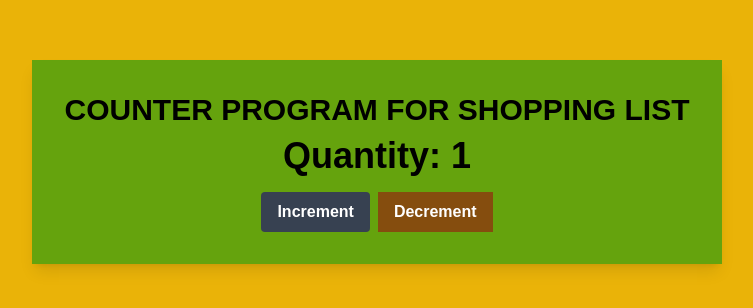
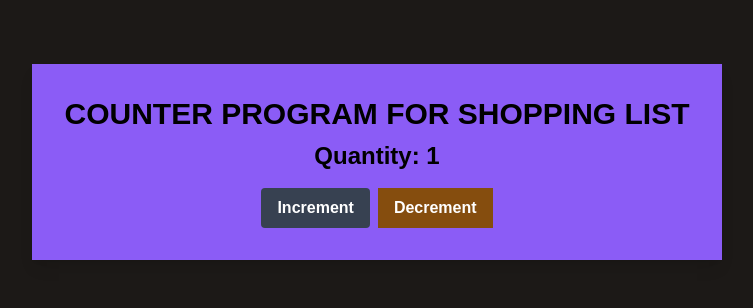
Before and after one commit to manminder11/cprg306-assignments, a Next.js app: page /week-4 in a window 1280 px wide. Shown: the part 238-546 px from the top of the page, without its empty margins (263-1016 px from the left). Built offline with nearby package versions, Linux system fonts and the light colour scheme.

Commit message:
few more customizations

```diff
--- a/app/week-4/new-item.js
+++ b/app/week-4/new-item.js
@@ -14,12 +14,14 @@ export default function NewItem() {
   };
 
   return (
-    <div className="flex items-center justify-center min-h-screen bg-yellow-500">
-      <div className="bg-lime-600 shadow-lg p-8 text-center border-custom">
-        <h1 className="text-3xl font-bold text-center text-black mb-2 ">
+    <div className="flex items-center justify-center min-h-screen bg-stone-900">
+      <div className="bg-violet-500 shadow-lg p-8 text-center border-custom">
+        <h1 className="text-3xl font-extrabold text-center text-black mb-2 ">
           COUNTER PROGRAM FOR SHOPPING LIST
         </h1>
-        <h1 className="text-4xl font-bold text-black mb-4">Quantity: {quantity}</h1>
+        <h1 className="text-2xl font-bold text-black mb-4">
+          Quantity: {quantity}
+        </h1>
 
         <button
           className="font-large bg-gray-700 hover:bg-red-700 text-white font-bold p-2 px-4 rounded mr-2"
```
